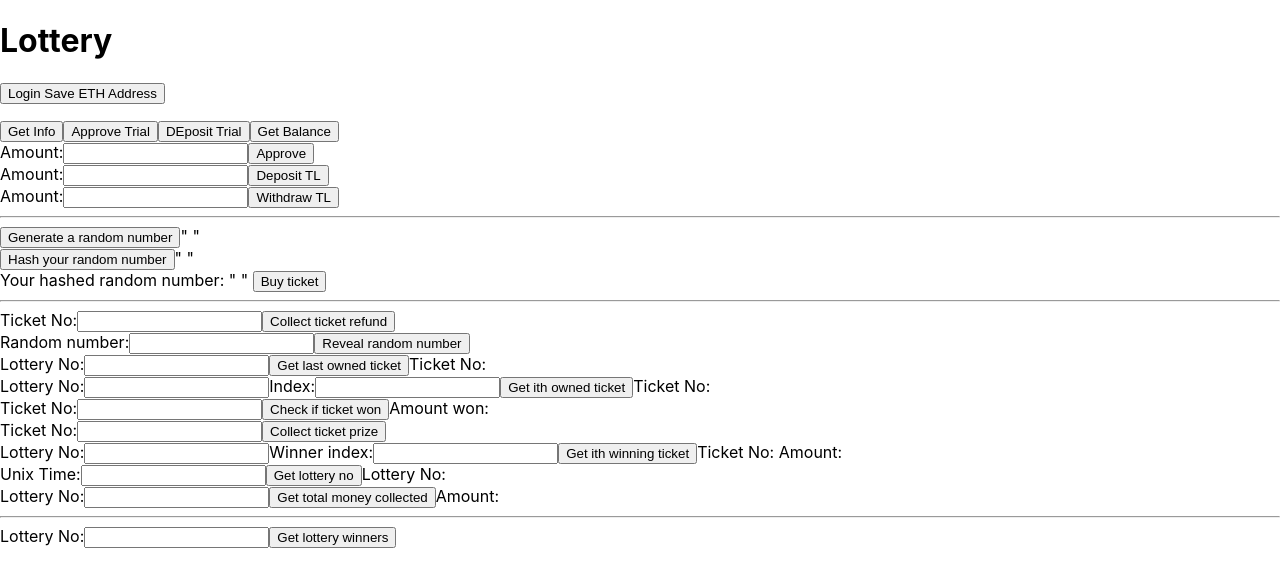
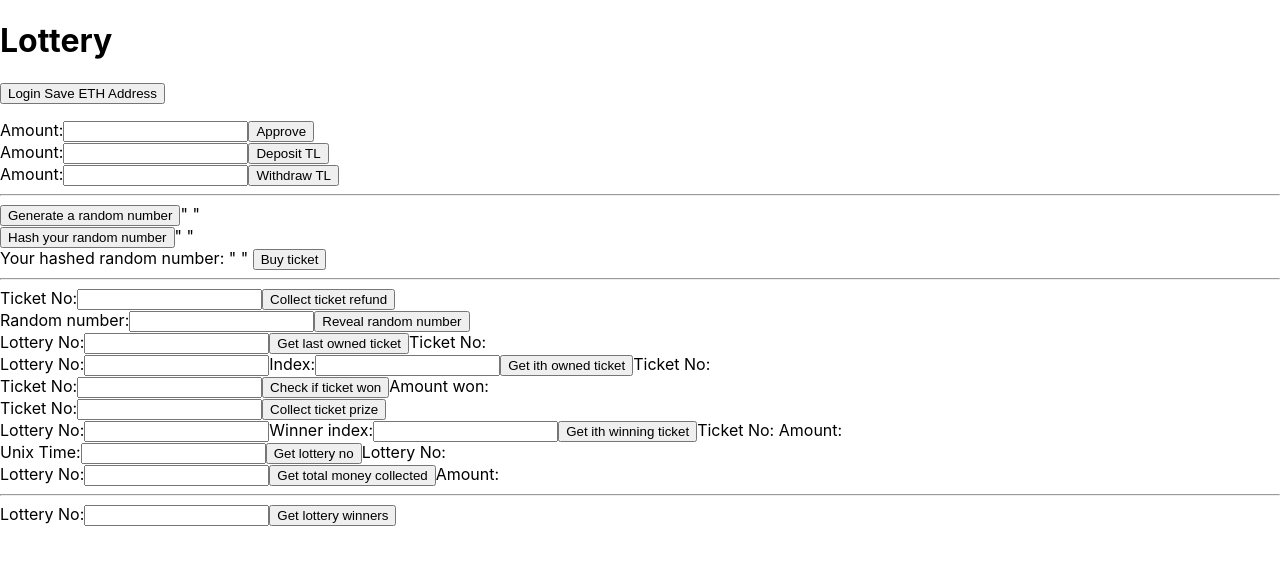
Before and after one commit to dedekoymert/lottery-app, a React (Create React App) app: page / in a window 1280 px wide. Shown: the top 586 px of the page. Built offline with nearby package versions, Linux system fonts and the light colour scheme.

Commit message:
we need to solve reveal rnd number

```diff
--- a/src/App.js
+++ b/src/App.js
@@ -19,9 +19,6 @@ function App() {
 
 
 
-  // window.userAddress = null;
-  // window.deployedAddress = null;
-  // window.contract = null;
 
 
 
@@ -53,7 +50,7 @@ function App() {
             throw Error("No account selected!");
           });
         window.userAddress = selectedAccount;
-        setUserAddress(selectedAccount);
+        //setUserAddress(selectedAccount);
         window.localStorage.setItem("userAddress", selectedAccount);
         showAddress();
       } catch (error) {
@@ -64,84 +61,11 @@ function App() {
     }
   }
 
-  function showAccount() {
-    if (!window.deployedAddress) {
-      document.getElementById("deployedAddress").innerText = "";
-      document.getElementById("hideButton").classList.add("hidden");
-      return false;
-    }
-
-    document.getElementById(
-      "deployedAddress"
-    ).innerText = `Active User Address: ${window.deployedAddress}`;
-    //document.getElementById("hideButton").classList.remove("hidden");
-  }
-
-  async function getInfoFromContract() {
-    // Update the document title using the browser API
-    const provider = new ethers.providers.Web3Provider(window.ethereum);
-    const tlContract = new ethers.Contract(tlAddress, tlAbi, provider);
-
-    const tokenName = await tlContract.name();
-    const tokenSymbol = await tlContract.symbol();
-    const tokenSupply = await tlContract.totalSupply();
-
-    console.log("tokenName ",tokenName);
-    console.log("symbol ", tokenSymbol);
-    console.log("supply ", tokenSupply.toString());
 
 
-  }
-
-  async function getAccountBalance() {
-   if (window.web3) {
-      try {
-        const provider = new ethers.providers.Web3Provider(window.ethereum);
 
 
-        const tlContract = new ethers.Contract(tlAddress, tlAbi, provider);
 
-
-        const balance = await tlContract.balanceOf(userAddress);
-
-        console.log("Balance of the user: ", balance.toString() );
-
-        showAccount();
-      } catch (error) {
-        console.error(error);
-      }
-    } else {
-      alert("No ETH brower extension detected.");
-    }
-  }
-
-   async function approveTrial() {
-
-      if (window.web3) {
-      try {
-
-
-        const provider = new ethers.providers.Web3Provider(window.ethereum);
-
-        //await provider.send("eth_requestAccounts",[]);
-        const signer =   provider.getSigner();
-
-        const tlContract = new ethers.Contract(tlAddress, tlAbi, signer);
-
-
-      await tlContract.approve(lotteryAddress, "1000000000000000000000");
-
-
-      } catch (error) {
-        console.error(error);
-      }
-    } else {
-      alert("Change the error");
-    }
-
-
-    //await tl.approve(lotteryAddress, transferApproveAmount, { from: window.userAddress });
-  }
 
 
   async function approveHandler(event) {
@@ -164,32 +88,6 @@ function App() {
     } else {
       alert("Change the error");
     }
-  }
-  async function depositTrial() {
-
-    if (window.web3) {
-      try {
-
-
-        const provider = new ethers.providers.Web3Provider(window.ethereum);
-
-        //await provider.send("eth_requestAccounts",[]);
-        const signer = await provider.getSigner();
-
-        const lotteryContract = new ethers.Contract(lotteryAddress, lotteryAbi, signer);
-
-
-        await lotteryContract.depositTL("10");
-
-
-      } catch (error) {
-        console.error(error);
-      }
-    } else {
-      alert("Change the error");
-    }
-
-  //  await lotteryContract.depositTl(depositAmount);
   }
 
   async function depositHandler(event) {
@@ -365,7 +263,7 @@ function App() {
     await lotteryContract.get_winners(lotteryNoWinners);
   }
 
-  const [userAddress, setUserAddress] = useState('');
+  //const [userAddress, setUserAddress] = useState('');
   const [transferApproveAmount, setTransferApproveAmount] = useState('');
   const [depositAmount, setDepositAmount] = useState('');
   const [withdrawAmount, setWithdrawAmount] = useState('');
@@ -404,25 +302,6 @@ function App() {
                 <p id="activeContractAddress-producer" className="text-gray-600"></p>
             </div>
 
-            <button onClick={getInfoFromContract}
-                className="rounded bg-blue-500 hover:bg-blue-700 py-2 px-4 text-white">
-                Get Info
-            </button>
-
-            <button onClick={approveTrial}
-                className="rounded bg-blue-500 hover:bg-blue-700 py-2 px-4 text-white">
-                Approve Trial
-            </button>
-
-            <button onClick={depositTrial}
-                className="rounded bg-blue-500 hover:bg-blue-700 py-2 px-4 text-white">
-                DEposit Trial
-            </button>
-
-            <button onClick={getAccountBalance}
-                className="rounded bg-blue-500 hover:bg-blue-700 py-2 px-4 text-white">
-                Get Balance
-            </button>
             <div>
               <form onSubmit={approveHandler}>
                 <label>
```
